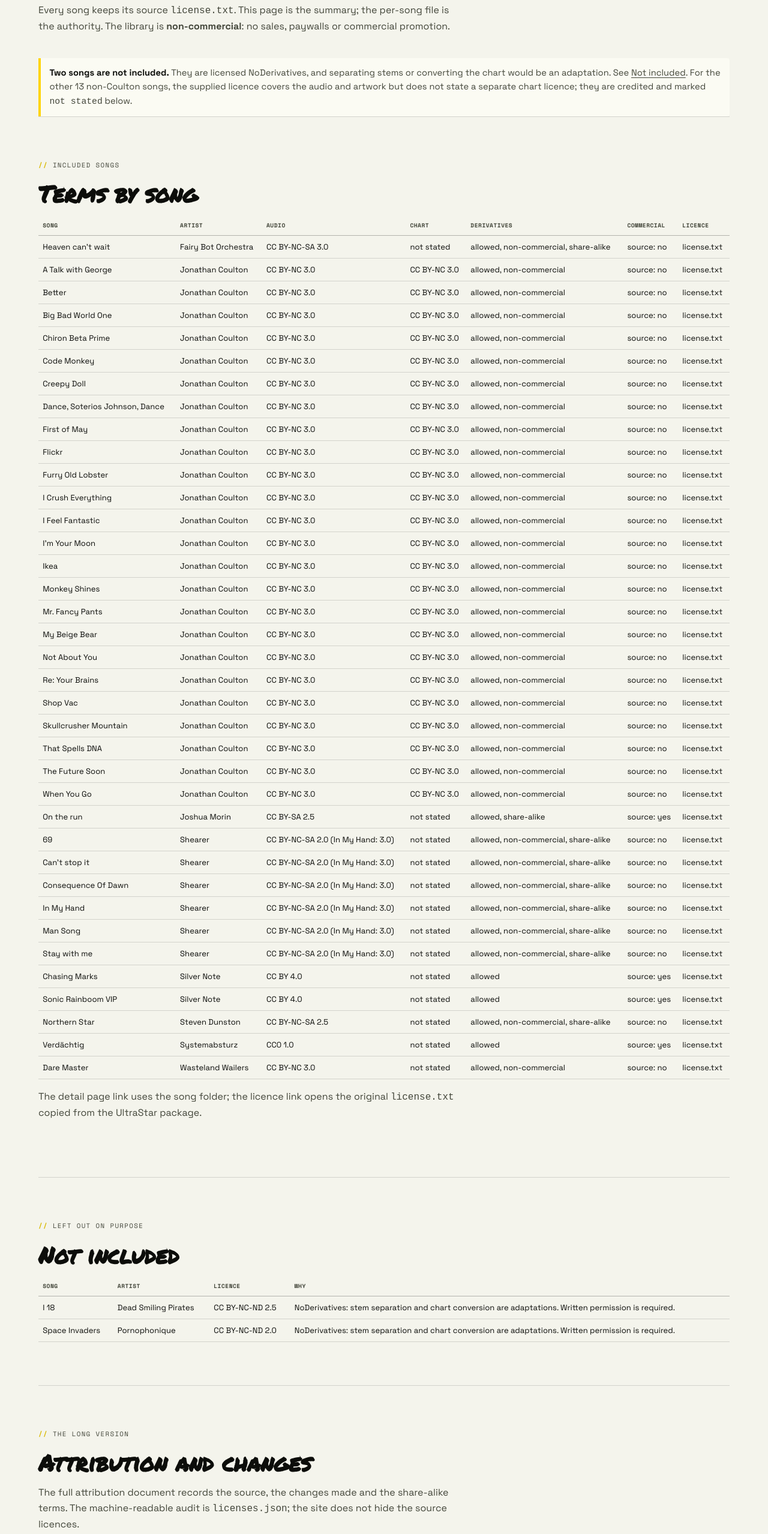
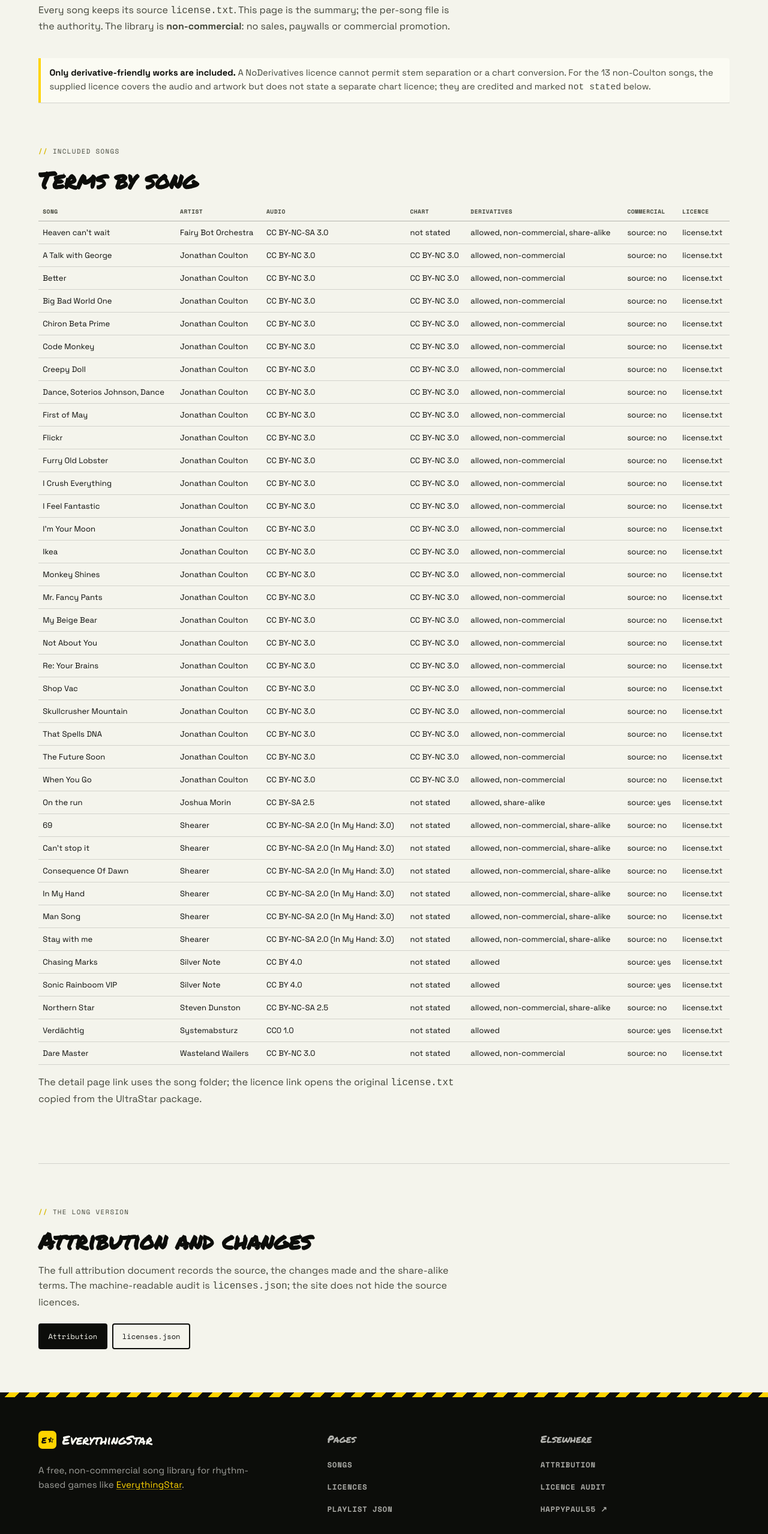
Before and after one commit to HappyPaul55/everythingstar-foss, an Astro site: page /licenses in a window 1280 px wide. Shown: the part 239-2796 px from the top of the page at 60% size. Built offline with nearby package versions, Linux system fonts and the light colour scheme; Astro itself is replaced by a stand-in of ours.

Commit message:
Drop the Not included listing and link the footer tagline to EverythingStar

```diff
--- a/public/songs/licenses.json
+++ b/public/songs/licenses.json
@@ -817,23 +817,5 @@
       "notes": "Chart licence not stated in the supplied file. Cover copied unmodified. Chart licence not stated; credit the chart author.",
       "included": true
     }
-  ],
-  "excluded": [
-    {
-      "folder": "Dead Smiling Pirates - I",
-      "title": "I 18",
-      "artist": "Dead Smiling Pirates",
-      "license": "CC BY-NC-ND 2.5",
-      "reason": "NoDerivatives: stem separation and chart conversion are adaptations. Written permission is required.",
-      "url": "https://creativecommons.org/licenses/by-nc-nd/2.5/"
-    },
-    {
-      "folder": "Pornophonique - Space Invaders",
-      "title": "Space Invaders",
-      "artist": "Pornophonique",
-      "license": "CC BY-NC-ND 2.0",
-      "reason": "NoDerivatives: stem separation and chart conversion are adaptations. Written permission is required.",
-      "url": "https://creativecommons.org/licenses/by-nc-nd/2.0/"
-    }
   ]
 }
--- a/src/layouts/BaseLayout.astro
+++ b/src/layouts/BaseLayout.astro
@@ -121,7 +121,8 @@
               <span>EverythingStar</span>
             </a>
             <p class="site-footer__tagline">
-              A free, non-commercial song library for the stage.
+              A free, non-commercial song library for rhythm-based games like{" "}
+              <a href="https://everythingstar.happypaul55.com">EverythingStar</a>.
             </p>
           </div>
 
@@ -138,7 +139,6 @@
             <h2 class="site-footer__heading">Elsewhere</h2>
             <ul class="site-footer__links">
               <li><a href="/ATTRIBUTION.md">Attribution</a></li>
-              <li><a href="/NOT-INCLUDED.md">Not included</a></li>
               <li><a href="/songs/licenses.json">Licence audit</a></li>
               <li>
                 <a href="https://www.happypaul55.com" target="_blank" rel="noopener noreferrer"
--- a/src/lib/library.ts
+++ b/src/lib/library.ts
@@ -38,14 +38,6 @@
 
 interface Audit {
   songs: LicenseEntry[];
-  excluded: {
-    folder: string;
-    title: string;
-    artist: string;
-    license: string;
-    reason: string;
-    url: string;
-  }[];
 }
 
 const playlist = JSON.parse(readFileSync(join(LIBRARY, "playlist.json"), "utf8")) as Playlist;
@@ -153,7 +145,6 @@
   };
 });
 
-export const excluded = audit.excluded;
 export const licenseEntries = [...audit.songs].sort((a, b) =>
   `${a.artist} ${a.title}`.localeCompare(`${b.artist} ${b.title}`),
 );
@@ -171,7 +162,6 @@
   }
   return {
     songs: songs.length,
-    excluded: excluded.length,
     stemsPerSong: STEMS.length,
     totalBytes: total,
     oggBytes: ogg,
--- a/src/pages/licenses.astro
+++ b/src/pages/licenses.astro
@@ -1,6 +1,6 @@
 ---
 import BaseLayout from "../layouts/BaseLayout.astro";
-import { encodePath, excluded, licenseEntries, songs } from "../lib/library";
+import { encodePath, licenseEntries, songs } from "../lib/library";
 
 const idByFolder = new Map(songs.map((song) => [song.folder, song.id]));
 const routeFor = (folder: string) => `/songs/${idByFolder.get(folder) ?? ""}`;
@@ -8,7 +8,7 @@
 
 <BaseLayout
   title="Licences — EverythingStar FOSS"
-  description="The full licence audit for the EverythingStar FOSS song library: audio, chart and artwork terms, share-alike notes, and the songs that are not included."
+  description="The full licence audit for the EverythingStar FOSS song library: audio, chart and artwork terms, and share-alike notes."
 >
   <div class="container">
     <header class="page-head">
@@ -23,12 +23,11 @@
     </header>
 
     <div class="notice">
-      <strong>Two songs are not included.</strong> They are licensed
-      NoDerivatives, and separating stems or converting the chart would be an
-      adaptation. See <a href="#not-included">Not included</a>. For the other 13
-      non-Coulton songs, the supplied licence covers the audio and artwork but
-      does not state a separate chart licence; they are credited and marked
-      <code>not stated</code> below.
+      <strong>Only derivative-friendly works are included.</strong> A
+      NoDerivatives licence cannot permit stem separation or a chart
+      conversion. For the 13 non-Coulton songs, the supplied licence covers the
+      audio and artwork but does not state a separate chart licence; they are
+      credited and marked <code>not stated</code> below.
     </div>
 
     <section class="section">
@@ -74,35 +73,6 @@
       </p>
     </section>
 
-    <section class="section" id="not-included">
-      <p class="eyebrow">Left out on purpose</p>
-      <h2>Not included</h2>
-      <div style="overflow-x: auto;">
-        <table class="license-table">
-          <thead>
-            <tr>
-              <th>Song</th>
-              <th>Artist</th>
-              <th>Licence</th>
-              <th>Why</th>
-            </tr>
-          </thead>
-          <tbody>
-            {
-              excluded.map((entry) => (
-                <tr>
-                  <td>{entry.title}</td>
-                  <td>{entry.artist}</td>
-                  <td><a href={entry.url}>{entry.license}</a></td>
-                  <td>{entry.reason}</td>
-                </tr>
-              ))
-            }
-          </tbody>
-        </table>
-      </div>
-    </section>
-
     <section class="section">
       <p class="eyebrow">The long version</p>
       <h2>Attribution and changes</h2>
@@ -113,7 +83,6 @@
       </p>
       <div class="actions">
         <a class="button" href="/ATTRIBUTION.md">Attribution</a>
-        <a class="button button--ghost" href="/NOT-INCLUDED.md">Not included</a>
         <a class="button button--ghost" href="/songs/licenses.json">licenses.json</a>
       </div>
     </section>
--- a/src/styles/global.css
+++ b/src/styles/global.css
@@ -458,6 +458,16 @@
   font-size: 0.95rem;
   line-height: 1.6;
 }
+.site-footer__tagline a {
+  color: var(--yellow);
+  text-decoration: underline;
+  text-decoration-color: rgba(255, 212, 0, 0.45);
+  text-underline-offset: 2px;
+  transition: color 0.2s var(--ease);
+}
+.site-footer__tagline a:hover {
+  color: var(--cream);
+}
 .site-footer__heading {
   margin: 0;
   font-family: var(--font-display);
@@ -649,7 +659,7 @@
 
 .hero-stats {
   display: grid;
-  grid-template-columns: repeat(4, minmax(0, 1fr));
+  grid-template-columns: repeat(3, minmax(0, 1fr));
   margin-top: clamp(2rem, 4vw, 3rem);
   border-top: 1px solid rgba(251, 251, 243, 0.16);
 }
```
Also changed, not shown: ATTRIBUTION.md (+0 -11 lines), NOT-INCLUDED.md (deleted, +0 -4 lines), public/ATTRIBUTION.md (+0 -11 lines), public/NOT-INCLUDED.md (deleted, +0 -4 lines), src/pages/index.astro (+3 -6 lines), README.md.
